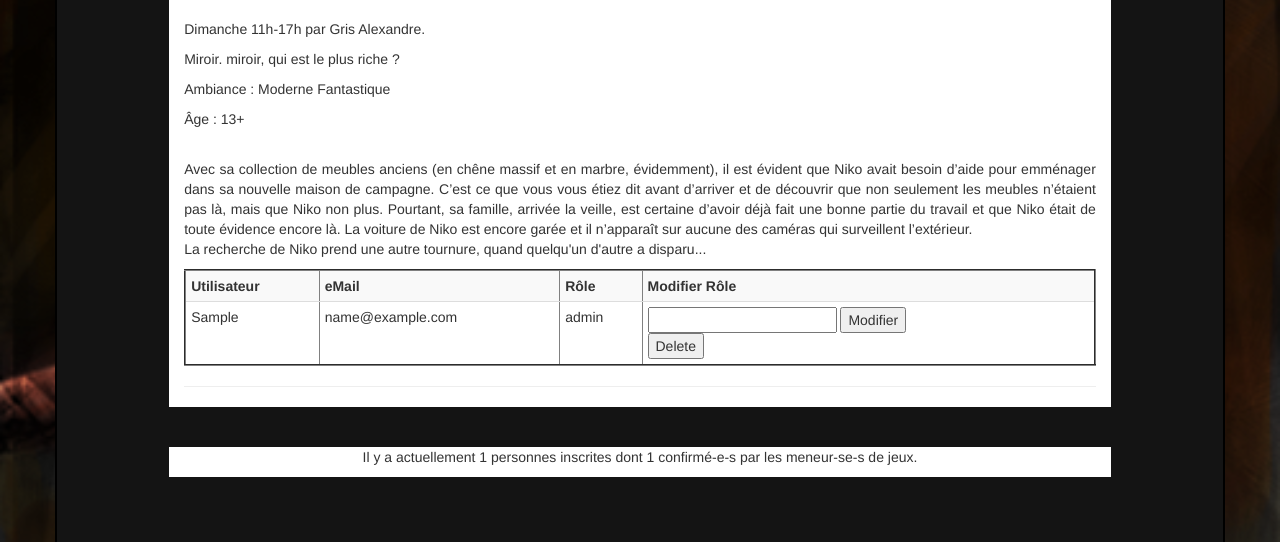
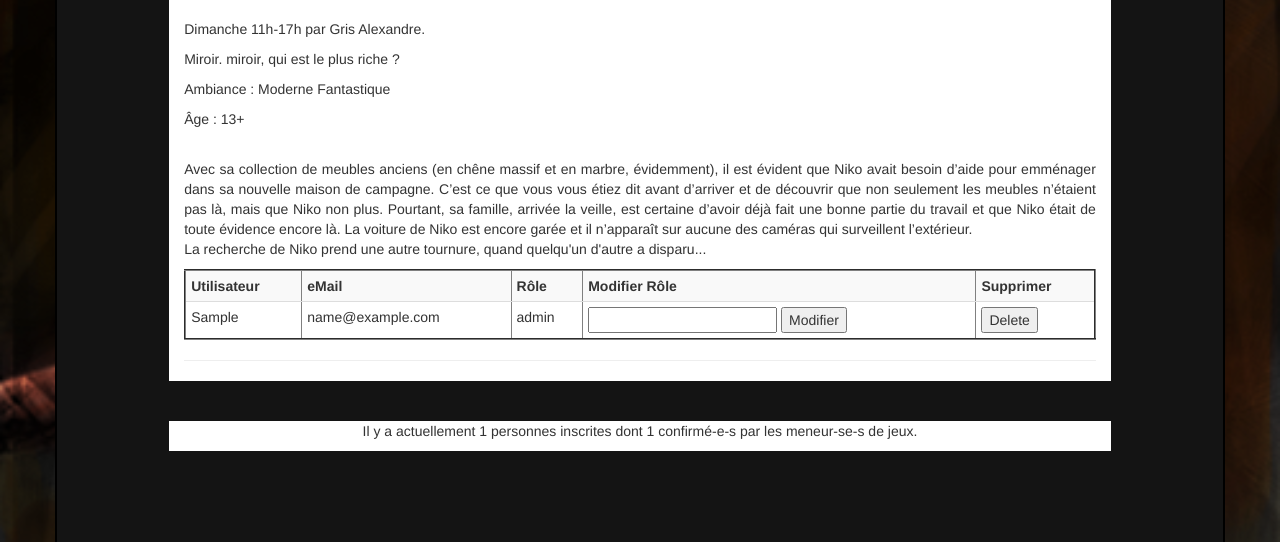
Before and after one commit to Namidal/demons-www, a PHP site: page /murder.php in a window 1280 px wide. Shown: the part 301-843 px from the top of the page. Run offline with PHP 8.4, Linux system fonts and the light colour scheme; the visitor is signed in with stand-in values (Sample User, id 1); tables that the repository leaves empty or names only in its code hold one stand-in row (values such as "Sample post"); data that the repository does not hold is empty.

Commit message:
Update murder.php

```diff
--- a/murder.php
+++ b/murder.php
@@ -38,7 +38,7 @@
 				<!-- Espace réservé au responsable de la murder -->
 				<?php
 				if (isset($_SESSION['identifiant']) && ($_SESSION['identifiant']=="Murder" ||$_SESSION['identifiant']=="DMM")) {
-					echo('<table border=2 class="table table-striped table-condensed"<tr><th>Utilisateur</th><th>eMail</th><th>Rôle</th><th>Modifier Rôle</th></tr>');
+					echo('<table border=2 class="table table-striped table-condensed"<tr><th>Utilisateur</th><th>eMail</th><th>Rôle</th><th>Modifier Rôle</th><th>Supprimer</th></tr>');
 					require_once("Private/config.php");
 					$records = $db->prepare('SELECT user, mail, role FROM usermurder');
 					$records->execute();
@@ -49,8 +49,8 @@
 								<input type="hidden" name="identifiant" value="'.$row['user'].'"/>
 								<input name="NouveauRole" type="text"/>
 								<input type="submit" value="Modifier"/>
-							</form>
-							<form id="deleterole" method="post" action="Private/MurderDeleteUser.php">
+							</form></td>
+							<td><form id="deleterole" method="post" action="Private/MurderDeleteUser.php">
 								<input type="hidden" name="identifiant" value="'.$row['user'].'"/>
 								<input type="submit" value="Delete"/>
 							</form></td></tr>'
```
